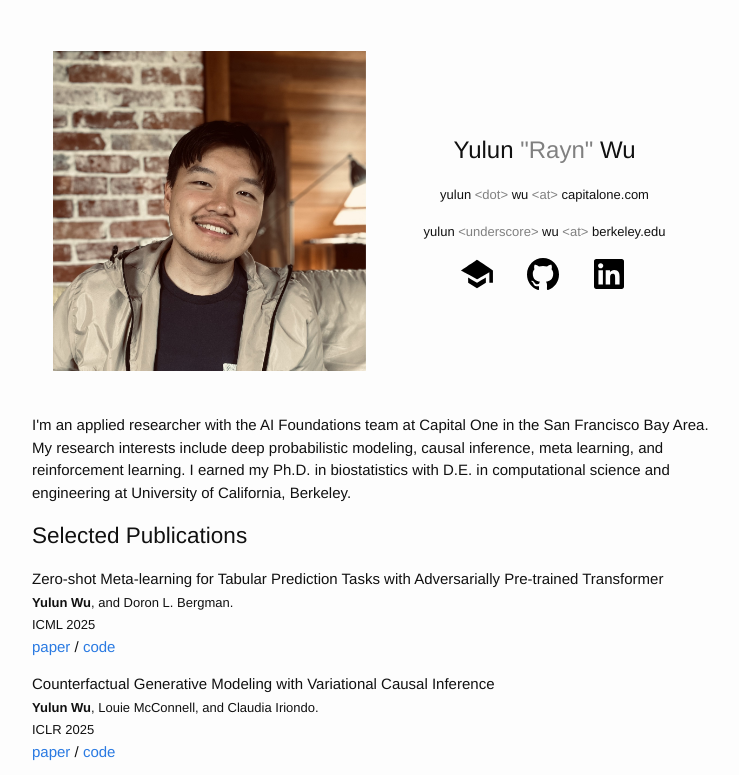
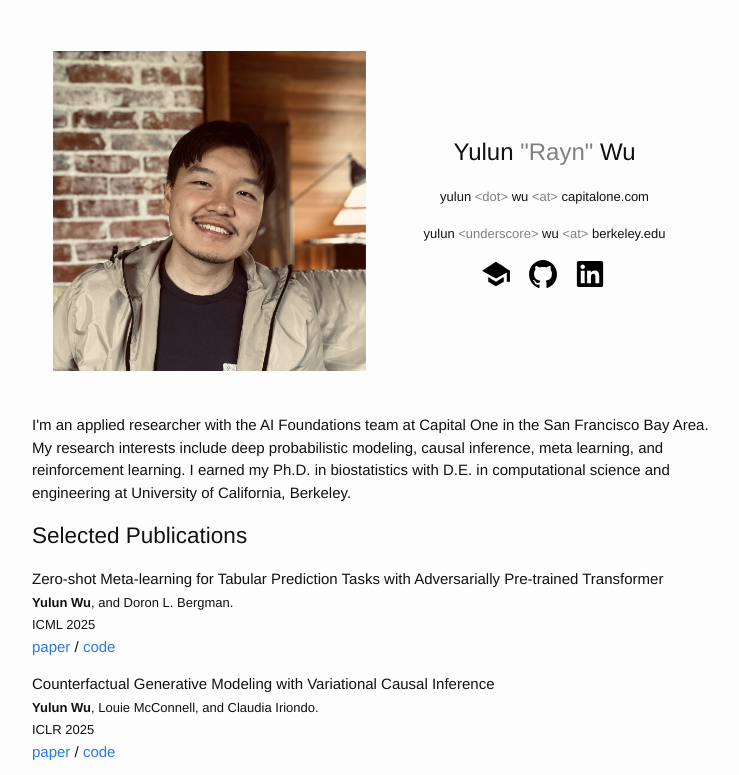
Before and after one commit to yulun-rayn/yulun-rayn.github.io, a plain HTML site: page index.html in a window 1280 px wide. Shown: the top 775 px of the page, without its empty margins (263-1002 px from the left). Drawn offline with Linux system fonts and the light colour scheme.

Commit message:
Update index.html

```diff
--- a/index.html
+++ b/index.html
@@ -34,9 +34,9 @@
           <p><font size="-1">yulun </font><font size="-1" style="color:grey">&lt;dot&gt;</font><font size="-1"> wu </font><font size="-1" style="color:grey">&lt;at&gt;</font><font size="-1"> capitalone.com</font></p>
           <p><font size="-1">yulun </font><font size="-1" style="color:grey">&lt;underscore&gt;</font><font size="-1"> wu </font><font size="-1" style="color:grey">&lt;at&gt;</font><font size="-1"> berkeley.edu</font></p>
           <a style="margin:-0.1em;"></a>
-          <a href="https://scholar.google.com/citations?user=5QJJxS4AAAAJ" style="margin:1em;"><img src="google-scholar.svg" alt="google scholar" style="width:32px;height:32px;"></a>
-          <a href="https://github.com/yulun-rayn" style="margin:1em;"><img src="github.svg" alt="github" style="width:32px;height:32px;"></a>
-          <a href="https://www.linkedin.com/in/yu-lun-wu/" style="margin:1em;"><img src="linkedin.svg" alt="linkedin" style="width:32px;height:32px;"></a>
+          <a href="https://scholar.google.com/citations?user=5QJJxS4AAAAJ" style="margin:0.5em;"><img src="google-scholar.svg" alt="google scholar" style="width:28px;height:28px;"></a>
+          <a href="https://github.com/yulun-rayn" style="margin:0.5em;"><img src="github.svg" alt="github" style="width:28px;height:28px;"></a>
+          <a href="https://www.linkedin.com/in/yu-lun-wu/" style="margin:0.5em;"><img src="linkedin.svg" alt="linkedin" style="width:28px;height:28px;"></a>
           </tr>
         </table>
 
```
